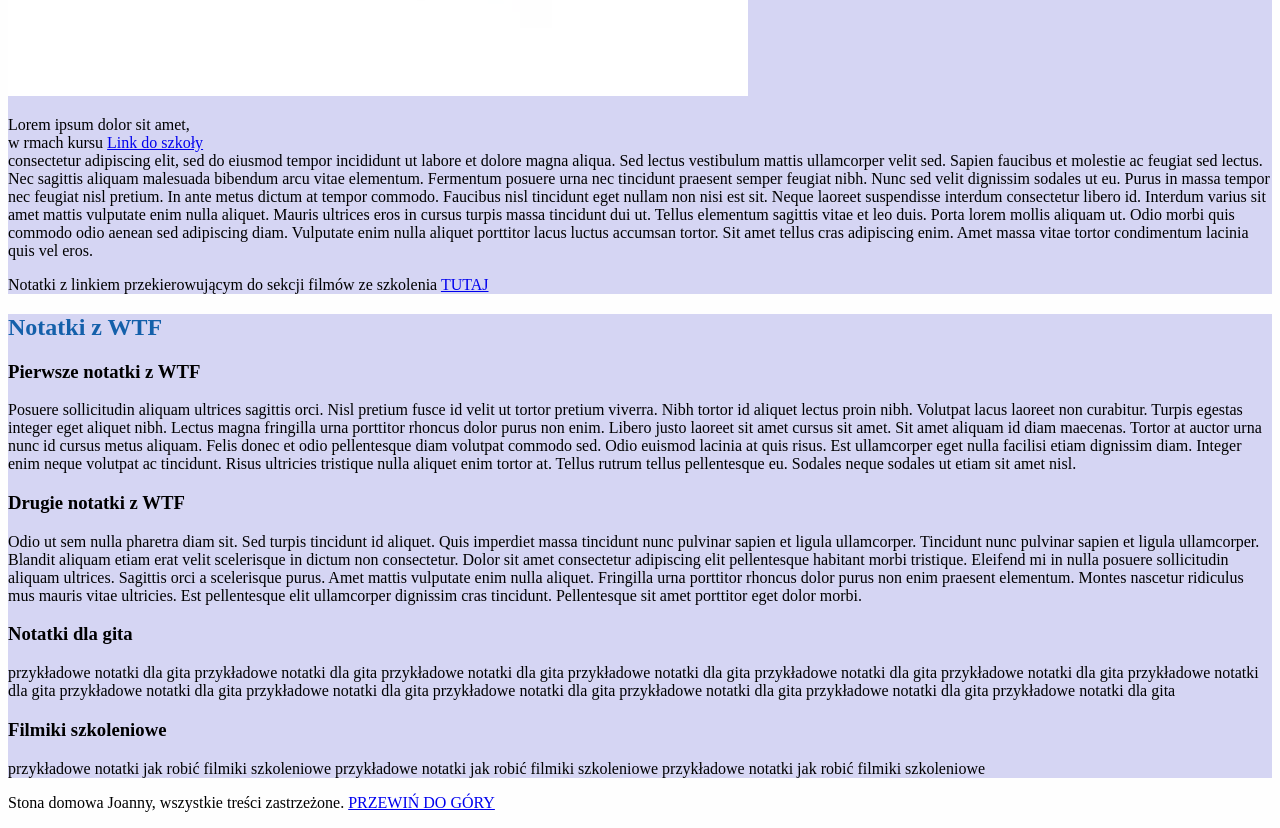
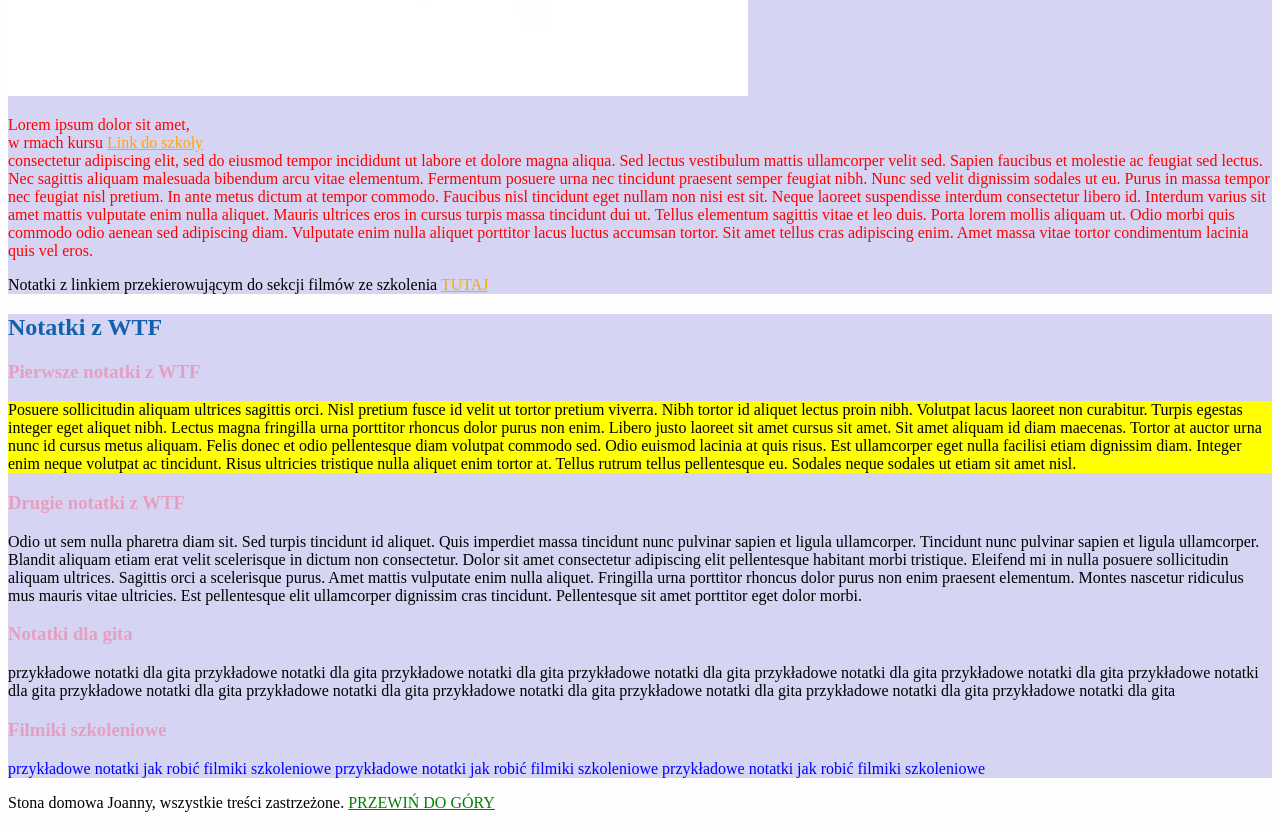
Before and after one commit to joanna-rot/homepage, a plain HTML site: page index.html in a window 1280 px wide. Shown: the part 797-1625 px from the top of the page. Drawn offline with Linux system fonts and the light colour scheme.

Commit message:
new css class added

```diff
--- a/index.html
+++ b/index.html
@@ -16,9 +16,9 @@
     <main>
       <header id="top"><h1>Joanna - stona domowa WTF</h1></header>
       <section>
-        <h2>Kim jestem????</h2>
+        <h2 style="color: aquamarine">Kim jestem????</h2>
         <img src="photo.avif" alt="Moje zdjęcie profilowe" />
-        <p>
+        <p class="czerwony">
           Lorem ipsum dolor sit amet,<br />
           w rmach kursu
           <a href="https://www.urszulanki.rybnik.pl/" target="_blank"
@@ -48,8 +48,8 @@
 
       <section>
         <h2>Notatki z WTF</h2>
-        <article>
-          <h3>Pierwsze notatki z WTF</h3>
+        <article class="my_article">
+          <h3 class="czerwony">Pierwsze notatki z WTF</h3>
           <p>
             Posuere sollicitudin aliquam ultrices sagittis orci. Nisl pretium
             fusce id velit ut tortor pretium viverra. Nibh tortor id aliquet
--- a/style.css
+++ b/style.css
@@ -13,3 +13,24 @@ section {
 //p {
   background: rgb(250, 174, 147);
 }
+.czerwony{
+  color: red;
+}
+#szkolenie{
+  color: blue;
+}
+
+h3{
+  color: rgb(230, 158, 193) !important;
+}
+
+a{
+  color: green;
+}
+section a {
+  color: orange;
+}
+
+.my_article p {
+  background-color: yellow;
+}
```
